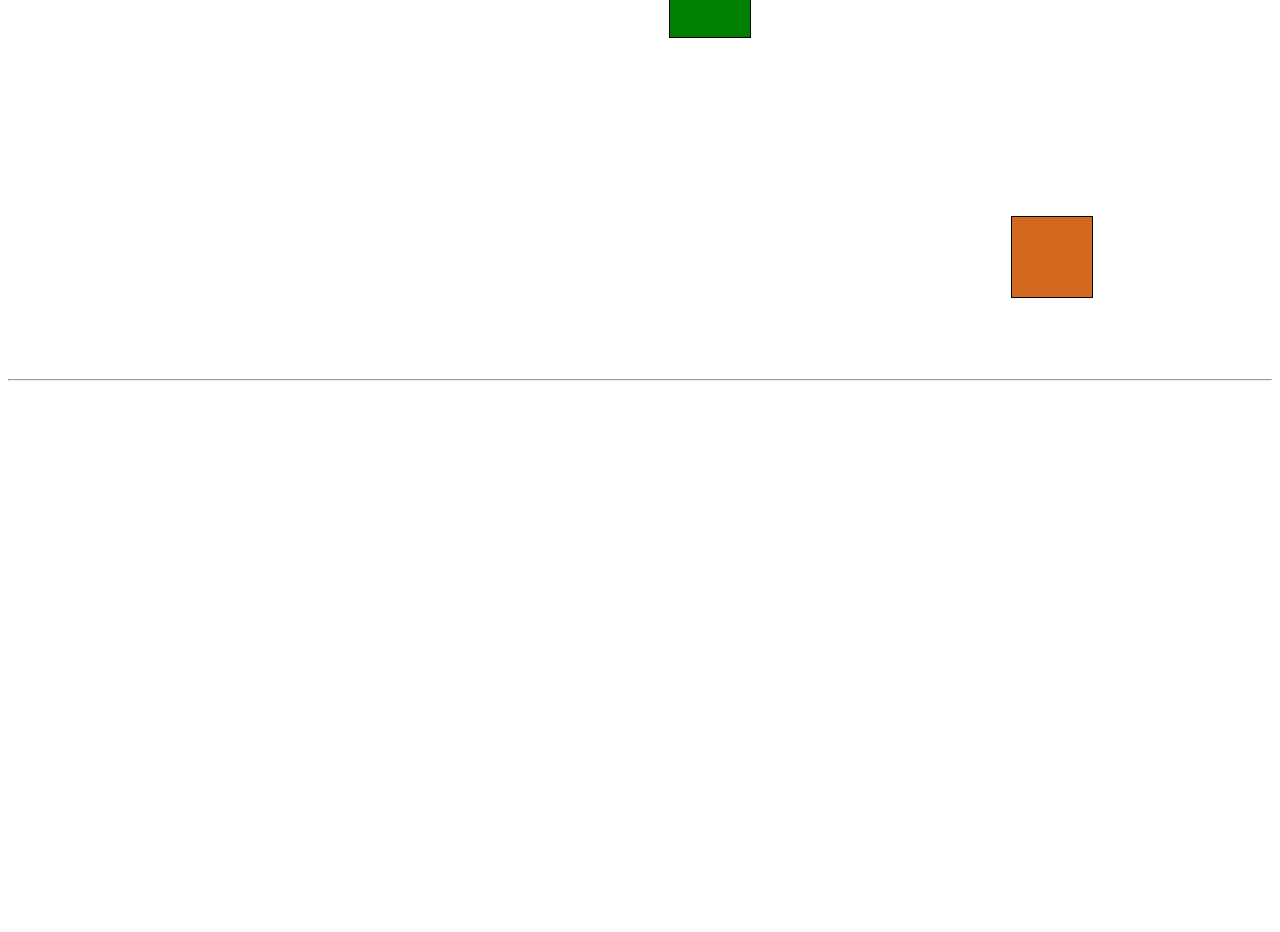
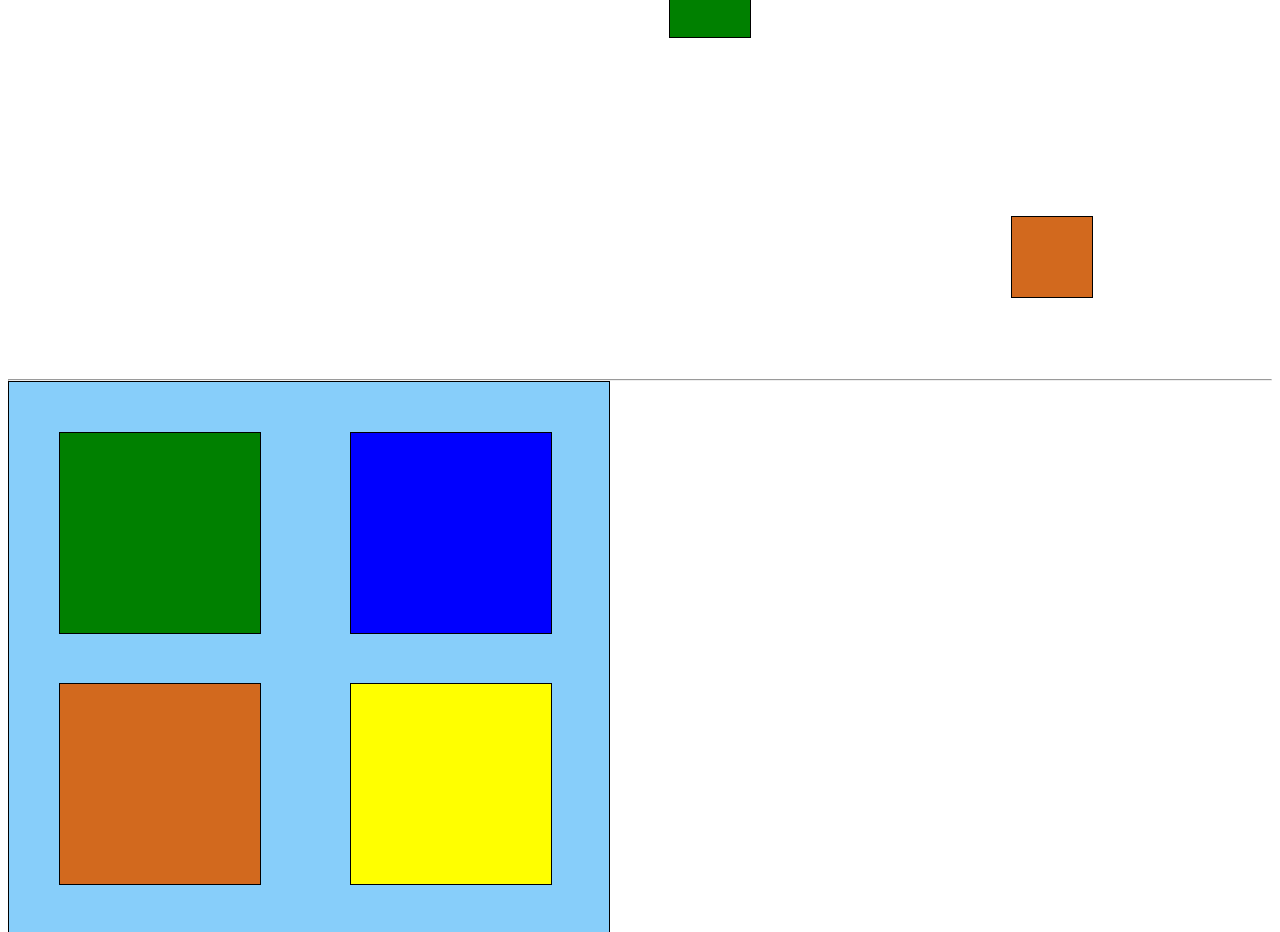
Before and after one commit to thorn1213/vscode, a plain HTML site: page position/index.html in a window 1280 px wide. Shown: the part 5469-6401 px from the top of the page. Drawn offline with Linux system fonts and the light colour scheme.

Commit message:
exo 5 finis avec erreur corriger

```diff
--- a/position/index.css
+++ b/position/index.css
@@ -115,6 +115,7 @@ hr{
     background-color: lightskyblue;
     box-sizing: border-box;
     position: absolute;
+    top: 5850px;
 
     padding: 290px;
     padding-right: 310px;
```
